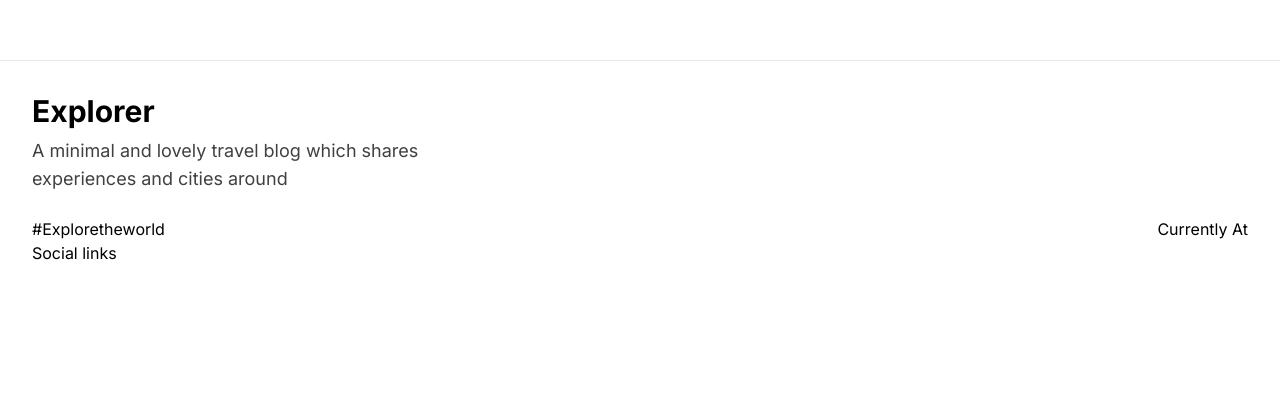
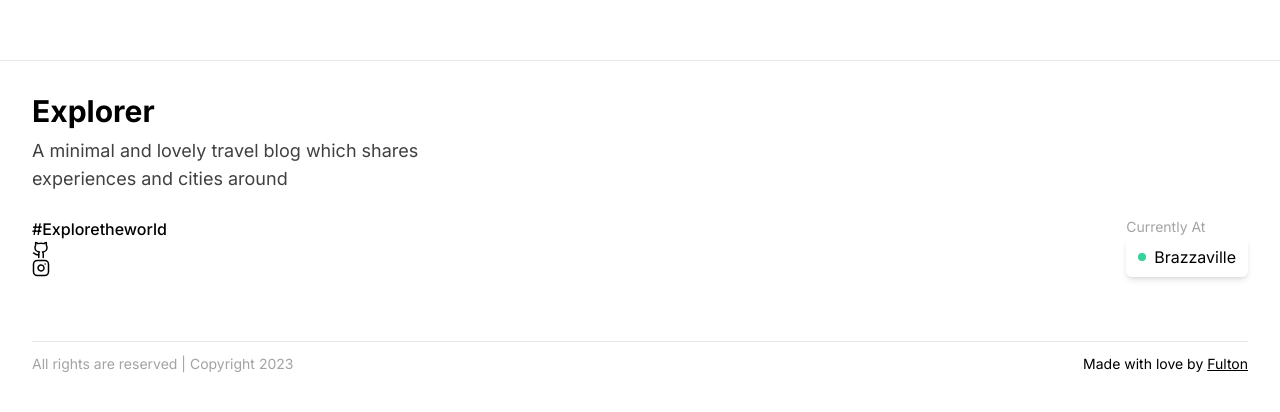
Before and after one commit to fultonoff/exploer, a Next.js app: page / in a window 1280 px wide. Shown: the part 849-1261 px from the top of the page. Before the commit the page ends 1146 px from the top, so only its background shows below. Built offline with nearby package versions, Linux system fonts and the light colour scheme.

Commit message:
✅added social

```diff
--- /dev/null
+++ b/components/elements/social-link.tsx
@@ -0,0 +1,22 @@
+import React from 'react'
+import Link from 'next/link'
+import { Facebook, Github, Instagram } from 'lucide-react'
+
+
+
+const SocialLink = ({platform, link}: {platform: string; link: string | ''}) => {
+    const getIcon = (platform: string)=>{
+        switch(platform) {
+            case "facebook": return <Facebook size={18}/>;
+            case "github": return <Github size={18}/>;
+            case "instagram": return <Instagram size={18}/>;
+        }
+    }
+  return (
+    <Link href={link}>
+      {getIcon(platform)}
+    </Link>
+  )
+}
+
+export default SocialLink
--- a/components/navigation/Footer.tsx
+++ b/components/navigation/Footer.tsx
@@ -1,6 +1,8 @@
 import React from 'react'
 import PaddingContainer from '../layout/padding-container'
 import siteConfig from '@/config/site'
+import Link from 'next/link'
+import SocialLink from '../elements/social-link'
 
 const Footer = () => {
   return (
@@ -14,18 +16,32 @@ const Footer = () => {
         <div className='mt-6 flex justify-between gap-4 flex-wrap'>
 
             <div>
-                <div className='text-md'>
+                <div className='text-md font-medium'>
                     #Exploretheworld
                 </div>
                 <div>
-                    Social links
+                   <SocialLink platform='github' link={siteConfig.socialLink.github!}></SocialLink>
+                   <SocialLink platform='instagram' link={siteConfig.socialLink.instagram!}></SocialLink>
                 </div>
             </div>
 
             <div>
-                <div>Currently At</div>
+                <div className='text-sm text-neutral-400'>Currently At</div>
+                <div className='bg-white shadow-md rounded-md py-2 px-3 flex items-center gap-2'>
+                    <div className='bg-emerald-400 h-2 w-2 rounded-full'></div>
+                    {siteConfig.currentlyAt}
+                    </div>
             </div>
 
+        </div>
+        {/* bottom section */}
+        <div className='py-3 border-t flex items-center gap-4 flex-wrap justify-between mt-16'>
+            <div className='text-sm text-neutral-400'>
+                All rights are reserved | Copyright {new Date().getFullYear()}
+            </div>
+            <div className='text-sm'>
+                Made with love by <Link href={siteConfig.socialLink.github!} target='_blank' className='underline'>Fulton</Link>
+            </div>
         </div>
       </PaddingContainer>
     </div>
```
Also changed, not shown: package.json (+6 -5 lines), 1 other file (tests, documents, lock files or other folders).
